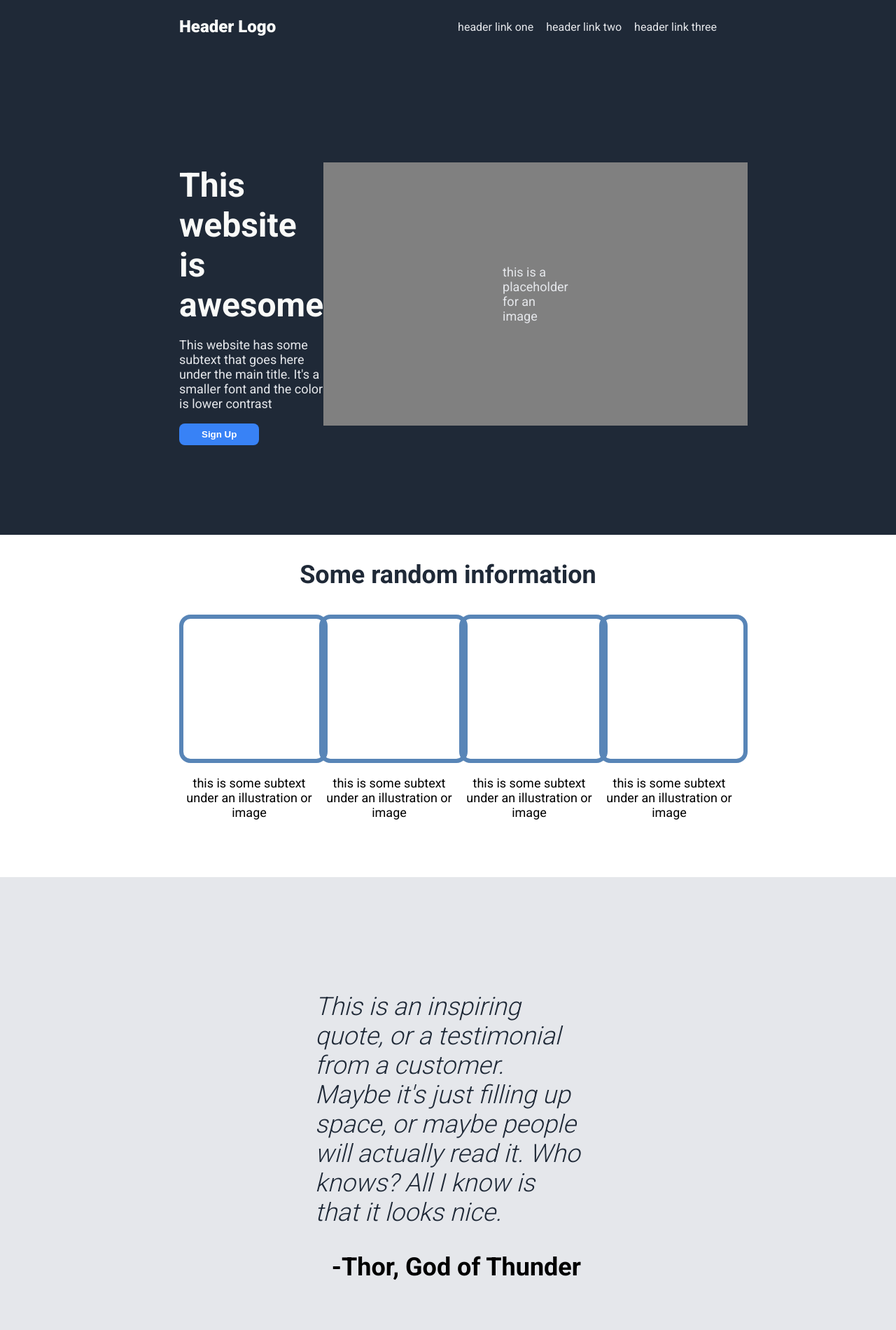
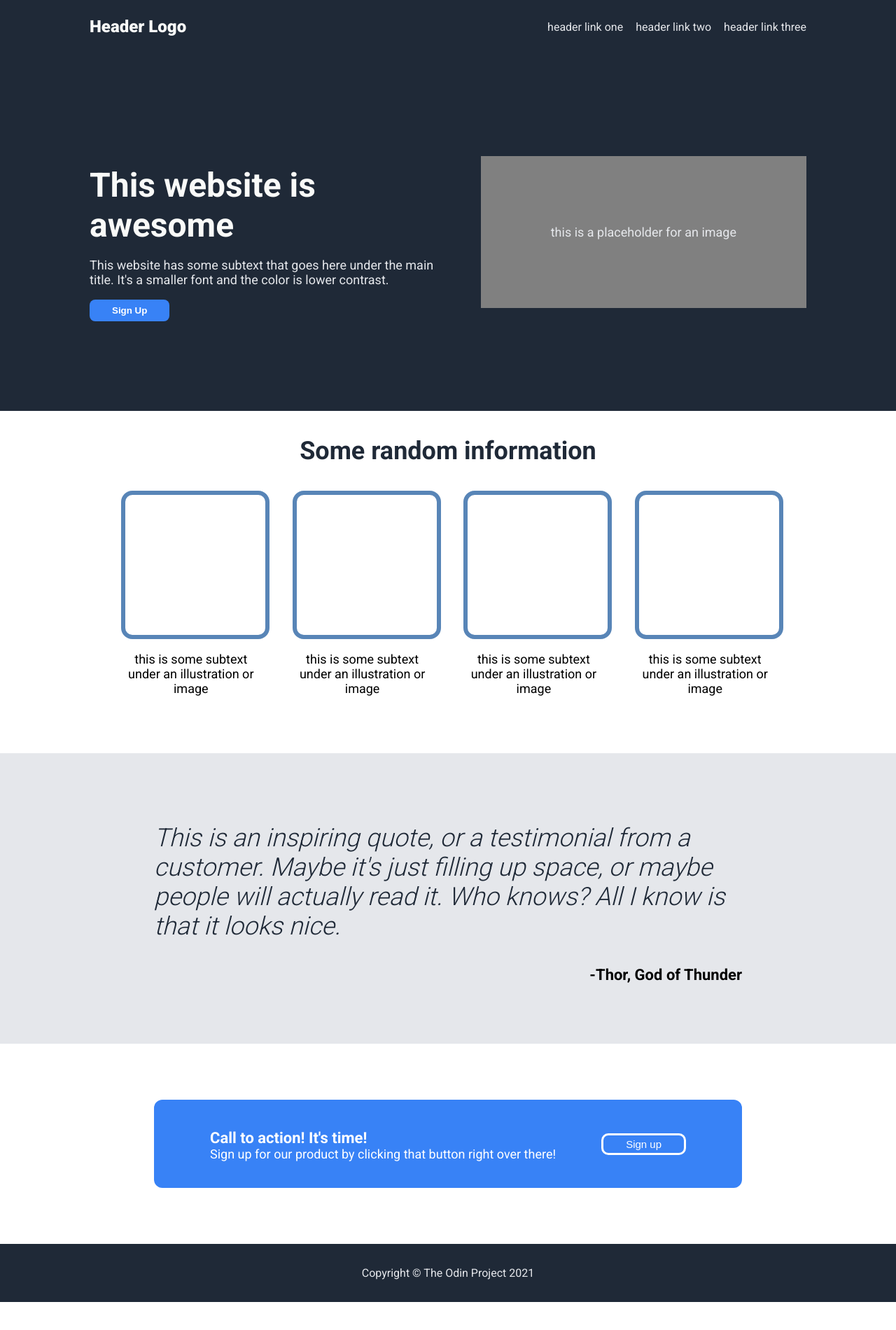
Before and after one commit to SufianShihab/landing-page, a plain HTML site: page index.html in a window 1280 px wide. Shown: the top 1900 px of the page at 70% size. After the commit the page ends 1860 px from the top, so only its background shows below. Drawn offline with Linux system fonts and the light colour scheme.

Commit message:
Fix browser zoom issue

```diff
--- a/index.html
+++ b/index.html
@@ -26,7 +26,7 @@
     <div class="first">
         <div class="first_left">
             <h1>This website is awesome</h1>
-            <p>This website has some subtext that goes here under the main title. It's a smaller font and the color is lower contrast</p>
+            <p>This website has some subtext that goes here under the main title. It's a smaller font and the color is lower contrast.</p>
             <button>Sign Up</button>
         </div>
         <div class="first_right">
--- a/styles.css
+++ b/styles.css
@@ -11,8 +11,8 @@ body {
     justify-content: space-between;
     background-color: #1f2937;
     align-items: center;
-    padding-left: 256px;
-    padding-right: 256px;
+    padding-left: 128px;
+    padding-right: 128px;
 }
 
 .nav .left {
@@ -35,8 +35,8 @@ body {
     display: flex;
     justify-content: space-between;
     align-items: center;
-    padding-left: 256px;
-    padding-right: 256px;
+    padding-left: 128px;
+    padding-right: 128px;
     background-color: #1f2937;
 }
 
@@ -71,7 +71,7 @@ body {
     color: #E5E7EB;
     font-size: 18px;
     background-color: gray;
-    padding: 128px 256px;
+    padding: 80px 100px;
 }
 
 /* SECOND SECTION */
@@ -86,7 +86,7 @@ body {
     display: flex;
     justify-content: space-evenly;
     margin-bottom: 64px;
-    padding: 0px 256px;
+    padding: 0px 128px;
 }
 
 .images {
@@ -107,7 +107,7 @@ body {
 /* QUOTATION */
 .quotation {
     background-color: #E5E7EB;
-    padding: 128px 450px;
+    padding: 64px 220px;
 }
 
 .quote {
@@ -120,12 +120,12 @@ body {
 .writer {
     font-weight: bold;
     text-align: end;
-    font-size: 36px;
+    font-size: 22px;
 }
 
 /* SIGN UP */
 .sign_up_container {
-    padding: 128px 256px;
+    padding: 80px 220px;
 }
 
 .sign_up {
@@ -134,28 +134,28 @@ body {
     display: flex;
     justify-content: space-between;
     align-items: center;
-    padding: 32px 128px;
+    padding: 20px 80px;
 }
 
 .text .call {
     color: white;
-    font-size: 32px;
+    font-size: 22px;
     font-weight: bold;
     margin-bottom: 0;
 }
 
 .text .sign {
     color: white;
-    font-size: 25px;
+    font-size: 18px;
     margin-top: 0;
 }
 
 .button button{
-    font-size: 25px;
+    font-size: 15px;
     background-color: transparent;
     border: 3px solid white;
-    padding: 8px 64px;
-    border-radius: 12px;
+    padding: 4px 32px;
+    border-radius: 10px;
     color: white;
 }
 
@@ -163,7 +163,7 @@ body {
 .footer {
     background-color: #1f2937;
     color: #E5E7EB;
-    font-size: 22px;
+    font-size: 16px;
     text-align: center;
     padding: 16px;
 }
```
